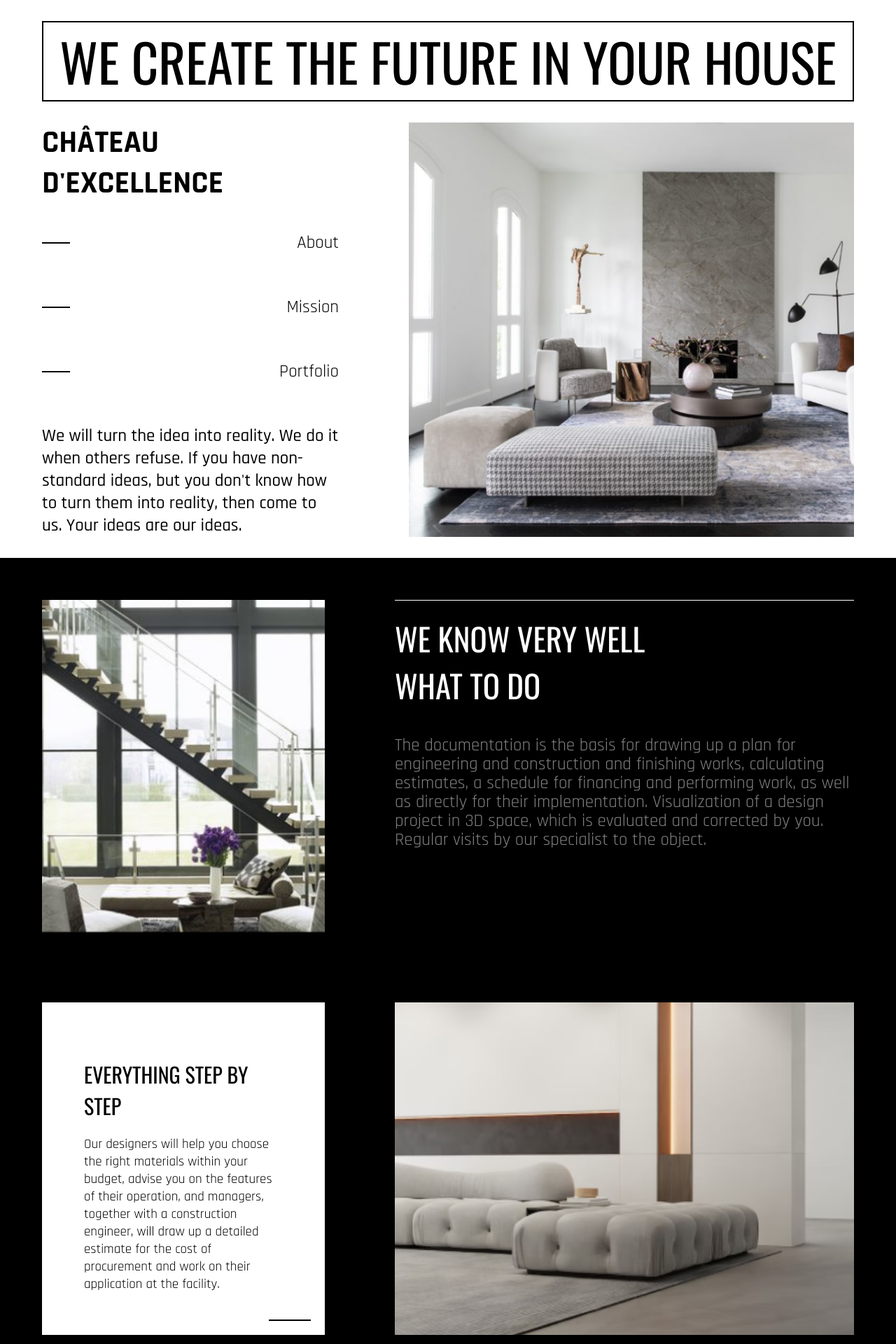
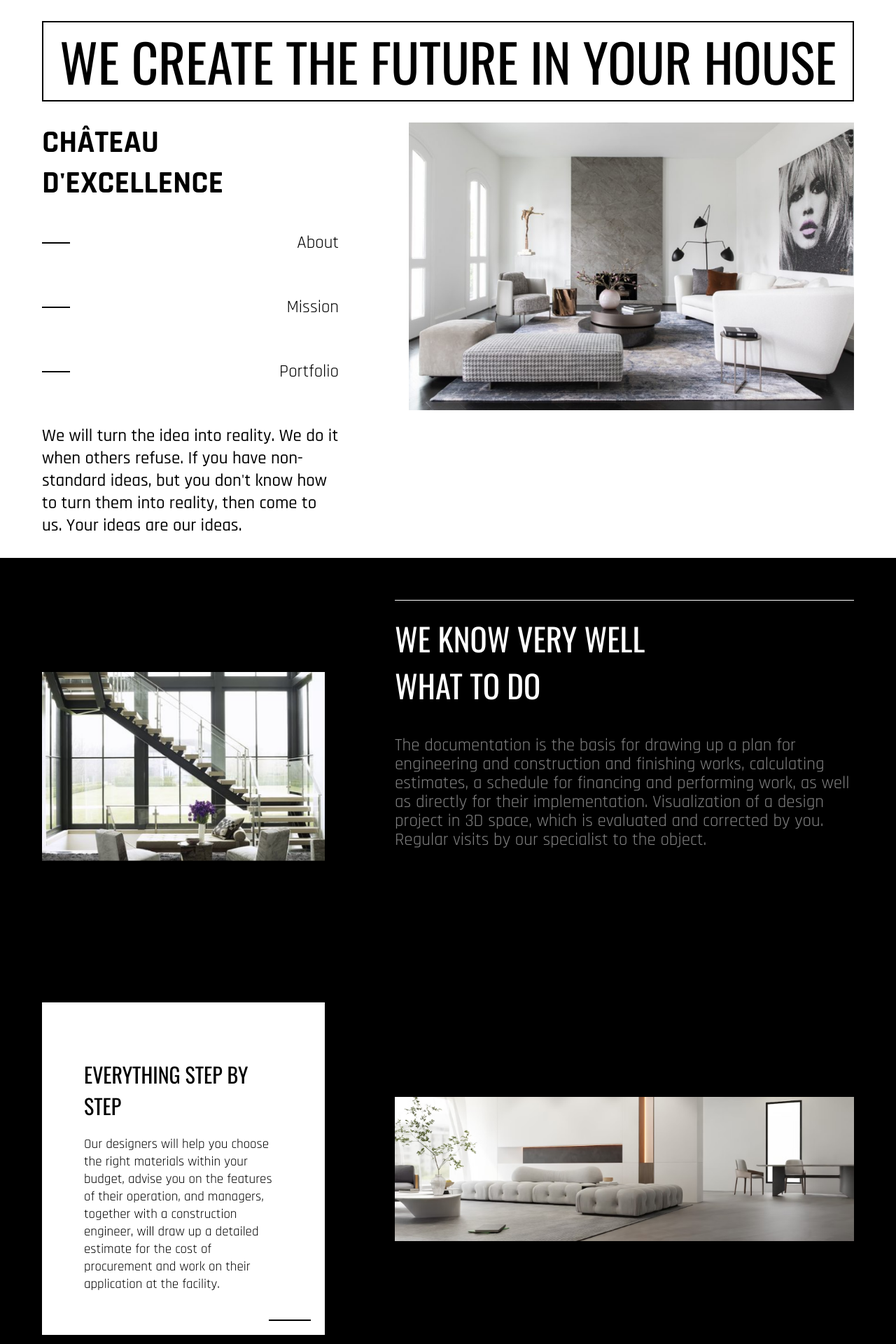
Before and after one commit to SebastianOnofrei/chateau-d-excellence, a React (Vite) app: page / in a window 1280 px wide. Shown: the top 1920 px of the page at 70% size. Built offline with nearby package versions, Linux system fonts and the light colour scheme.

Commit message:
prepared background sizes  for mobile responsiveness

```diff
--- a/src/components/organisms/about/About.scss
+++ b/src/components/organisms/about/About.scss
@@ -12,7 +12,7 @@
     & .about-photo1 {
          grid-area: 1 / 1 / 2 / 3;
          background: url('../../../assets/about-img-1.png');
-         background-size: cover;
+         background-size: contain;
          background-repeat: no-repeat;
          background-position: center;
         }
@@ -81,7 +81,7 @@
     & .about-photo2 {
          grid-area: 2 / 3 / 3 / 6;
          background: url('../../../assets/about-img-2.png');
-         background-size: cover;
+         background-size: contain;
          background-repeat: no-repeat;
          background-position: center;
 
--- a/src/components/organisms/hero/Hero.scss
+++ b/src/components/organisms/hero/Hero.scss
@@ -44,7 +44,7 @@ main{
             width: 60%;
             background: url('../../../assets/hero-image.png');
             background-repeat: no-repeat;
-            background-size: cover;
+            background-size: contain;
         }
     }
 }
--- a/src/components/organisms/our-mission/OurMission.scss
+++ b/src/components/organisms/our-mission/OurMission.scss
@@ -52,6 +52,6 @@
         width: 50%;
         background: url('../../../assets/our-mission-photo.png');
         background-repeat: no-repeat;
-        background-size: cover;
+        background-size: contain;
     }
 }
--- a/src/components/organisms/portfolio/Portfolio.scss
+++ b/src/components/organisms/portfolio/Portfolio.scss
@@ -44,7 +44,7 @@
     grid-area: 1 / 2 / 2 / 3;
     background: url('../../../assets/portfolio-1.png');
     background-repeat: no-repeat;
-    background-size: cover;
+    background-size: contain;
 }
 
 
@@ -52,26 +52,26 @@
     grid-area: 2 / 1 / 3 / 2;
     background: url('../../../assets/portfolio-2.png');
     background-repeat: no-repeat;
-    background-size: cover;
+    background-size: contain;
 }
 
 .portfolio__img-3 {
     grid-area: 2 / 2 / 3 / 3;
     background: url('../../../assets/portfolio-3.png');
     background-repeat: no-repeat;
-    background-size: cover;
+    background-size: contain;
 }
 
 .portfolio__img-4 {
     grid-area: 3 / 1 / 4 / 2;
     background: url('../../../assets/portfolio-4.png');
     background-repeat: no-repeat;
-    background-size: cover;
+    background-size: contain;
 }
 
 .portfolio__img-5 {
     grid-area: 3 / 2 / 4 / 3;
     background: url('../../../assets/portfolio-5.png');
     background-repeat: no-repeat;
-    background-size: cover;
+    background-size: contain;
 }
```
